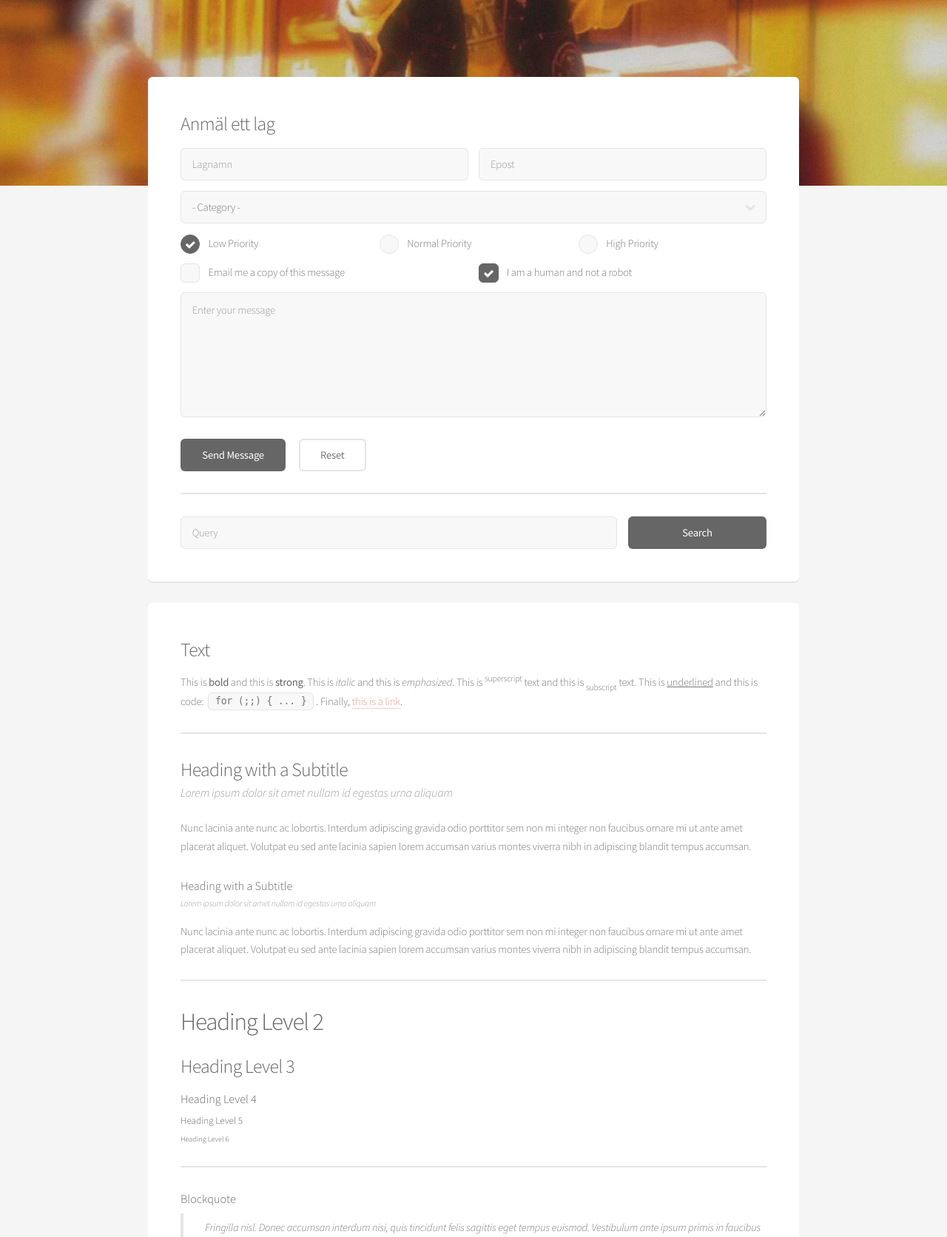
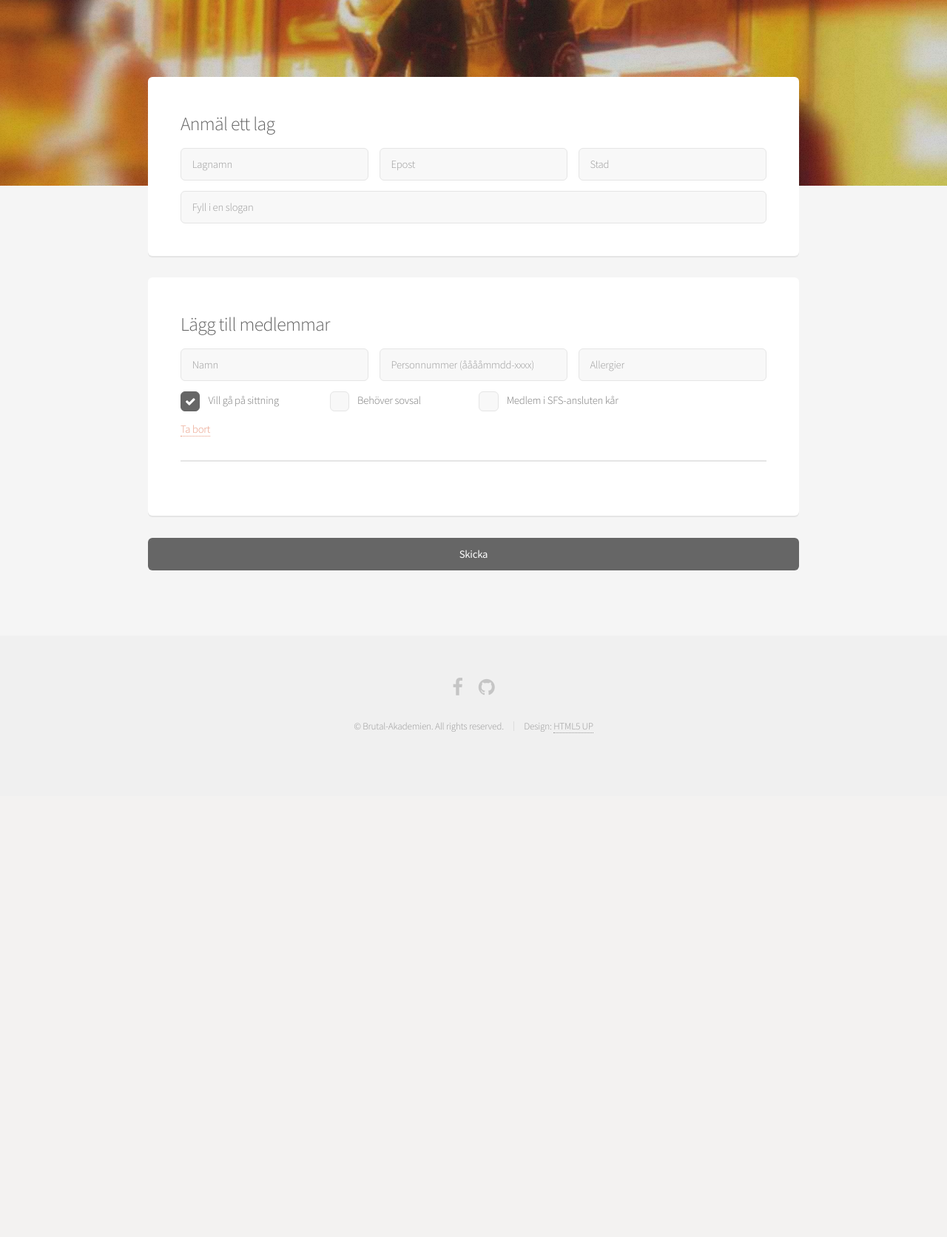
Before and after one commit to cederstrom/baweb, a Flask app: template app/templates/flumride/submit.html in a window 1280 px wide. Shown: the part 261-1933 px from the top of the page at 74% size. After the commit the page ends 1252 px from the top, so only its background shows below. Run offline with Flask 2, Linux system fonts and the light colour scheme; the template is opened without the code that fills it: values that come from a table or form of the project are taken from there, others are empty.

Commit message:
Created HTML for submit team form. Migrated DB

```diff
--- /dev/null
+++ b/app/forms.py
@@ -0,0 +1,35 @@
+from flask.ext.wtf import Form
+from wtforms import (BooleanField, FieldList, FormField, SelectField,
+                     StringField, SubmitField)
+from wtforms.validators import DataRequired
+from .models import TeamMember
+
+
+class ModelFieldList(FieldList):
+    def __init__(self, *args, **kwargs):
+        self.model = kwargs.pop("model", None)
+        super(ModelFieldList, self).__init__(*args, **kwargs)
+        if not self.model:
+            raise ValueError("ModelFieldList requires model to be set")
+
+
+class MemberForm(Form):
+    name_of_member = StringField('name_of_member', validators=[DataRequired()])
+    person_number = StringField('person_number', validators=[DataRequired()])
+    allergies = StringField('allergies', validators=[DataRequired()])
+    need_bed = BooleanField('need_bed', default=False)
+    sfs = BooleanField('sfs', default=False)
+    sittning = BooleanField('sittning', default=True)
+    ticket_type = SelectField(
+        u'ticket_type',
+        choices=[('flumpass', 'Flumpass - Standard'),
+                 ('sparrtpass', 'Spårrtpass - Endast spårrterna, ej kårkvällar sittning osv.')])
+
+
+class TeamForm(Form):
+    name = StringField('name', validators=[DataRequired()])
+    email = StringField('email', validators=[DataRequired()])
+    slogan = StringField('slogan', validators=[DataRequired()])
+    city = StringField('city', validators=[DataRequired()])
+    members  = FieldList(FormField(MemberForm), min_entries=1, max_entries=10)
+    submit = SubmitField('Skicka')
--- a/app/templates/flumride/submit.html
+++ b/app/templates/flumride/submit.html
@@ -1,21 +1,109 @@
 {% extends "base.html" %}
 {% block content %}
+
+<script>
+$(function() {
+    $("div[data-toggle=fieldset]").each(function() {
+        var $this = $(this);
+
+        $this.find("a[data-toggle=fieldset-add-row]").click(function() {
+            var target = $($(this).data("target"));
+            console.log(target);
+            var oldrow = target.find("div[data-toggle=fieldset-entry]:last");
+            var row = oldrow.clone(true, true);
+            console.log(row.find(":input")[0]);
+            var elem_id = row.find(":input")[0].id;
+            var elem_num = parseInt(elem_id.replace(/.*-(\d{1,4})-.*/m, '$1')) + 1;
+            row.attr('data-id', elem_num);
+            row.find(":input").each(function() {
+                console.log(this);
+                var id = $(this).attr('id').replace('-' + (elem_num - 1) + '-', '-' + (elem_num) + '-');
+                $(this).attr('name', id).attr('id', id).val('').removeAttr("checked");
+            });
+            oldrow.after(row);
+
+            oldrow.find("div[data-remover]").hide();
+
+            return false;
+        });
+
+        $this.find("a[data-toggle=fieldset-remove-row]").click(function() {
+            if($this.find("div[data-toggle=fieldset-entry]").length > 1) {
+                var thisRow = $(this).closest("div[data-toggle=fieldset-entry]");
+                thisRow.remove();
+
+                var target = $($(this).data("target"));
+                var lastrow = target.find("div[data-toggle=fieldset-entry]:last");
+                lastrow.find("div[data-remover]").show();
+            }
+            return false;
+        });
+    });
+});
+</script>
+
 <div class="row">
 	<div class="12u">
+		<form method="post" action="/flumride/submit" name="submit_team">
+  			{{ form.hidden_tag() }}
 
-		<!-- Form -->
 			<section class="box">
 				<h3>Anmäl ett lag</h3>
-				<form method="post" action="/flumride/submit">
 				<div class="row uniform 50%">
-						<div class="6u 12u(mobilep)">
-							<input type="text" name="team_name" id="team_name" value="" placeholder="Lagnamn" />
+					<div class="4u 12u(mobilep)">
+						{{ form.name(placeholder="Lagnamn") }}
 					</div>
-						<div class="6u 12u(mobilep)">
-							<input type="email" name="email" id="email" value="" placeholder="Epost" />
+					<div class="4u 12u(mobilep)">
+						{{ form.email(placeholder="Epost") }}
+					</div>
+					<div class="4u 12u(mobilep)">
+						{{ form.city(placeholder="Stad") }}
 					</div>
 				</div>
 				<div class="row uniform 50%">
+					<div class="12u">
+						{{ form.slogan(placeholder="Fyll i en slogan") }}
+					</div>
+				</div>
+			</section>
+
+			<section class="box">
+				<div data-toggle="fieldset" id="members-fieldset">
+					<h3>Lägg till medlemmar</h3>
+
+					{% for m in form.members %}
+						<div data-toggle="fieldset-entry">
+							<div class="row uniform 50%">
+								<div class="4u 12u(mobilep)">
+									{{ m.name_of_member(placeholder="Namn") }}
+								</div>
+								<div class="4u 12u(mobilep)">
+									{{ m.person_number(placeholder="Personnummer (ååååmmdd-xxxx)") }}
+								</div>
+								<div class="4u 12u(mobilep)">
+									{{ m.allergies(placeholder="Allergier") }}
+								</div>
+							</div>
+							<div class="row uniform 50%">
+								<div class="3u 12u(mobilep)">
+									{{ m.sittning }}
+									<label for="members-{{ loop.index0 }}-sittning">Vill gå på sittning</label>
+								</div>
+								<div class="3u 12u(mobilep)">
+									{{ m.need_bed }}
+									<label for="members-{{ loop.index0 }}-need_bed">Behöver sovsal</label>
+								</div>
+								<div class="4u 12u(mobilep)">
+									{{ m.sfs }}
+									<label for="members-{{ loop.index0 }}-sfs">Medlem i SFS-ansluten kår</label>
+								</div>
+							</div>
+							<div class="row uniform 50%" data-remover="members-{{ loop.index0 }}">
+								<div class="12u">
+									<a href="" data-toggle="fieldset-remove-row" id="members-{{ loop.index0 }}-remove" data-target="#members-fieldset">Ta bort</a>
+								</div>
+							</div>
+							<!--div class="row uniform 50%">
 								<div class="12u">
 									<div class="select-wrapper">
 										<select name="category" id="category">
@@ -27,7 +115,20 @@
 										</select>
 									</div>
 								</div>
+							</div-->
+							<hr />
 						</div>
+					{% endfor %}
+
+					{% if loop.last %}
+						<a data-toggle="fieldset-add-row" data-target="#members-fieldset" class="button special small">Lägg till medlem</a>
+					{% endif %}
+				</div>
+			</section>
+
+			{{ form.submit(class="fit") }}
+
+			<!--section class="box">
 				<div class="row uniform 50%">
 					<div class="4u 12u(narrower)">
 						<input type="radio" id="priority-low" name="priority" checked>
@@ -65,7 +166,6 @@
 						</ul>
 					</div>
 				</div>
-				</form>
 
 				<hr />
 
@@ -79,14 +179,13 @@
 						</div>
 					</div>
 				</form>
-			</section>
-
+			</section-->
+		</form>
 	</div>
 </div>
-<div class="row">
+<!--div class="row">
 	<div class="12u">
 
-		<!-- Text -->
 			<section class="box">
 				<h3>Text</h3>
 				<p>This is <b>bold</b> and this is <strong>strong</strong>. This is <i>italic</i> and this is <em>emphasized</em>.
@@ -137,7 +236,6 @@ print 'It took ' + i + ' iterations to sort the deck.';
 <div class="row">
 	<div class="12u">
 
-		<!-- Lists -->
 			<section class="box">
 				<h3>Lists</h3>
 				<div class="row">
@@ -231,7 +329,6 @@ print 'It took ' + i + ' iterations to sort the deck.';
 <div class="row">
 	<div class="12u">
 
-		<!-- Table -->
 			<section class="box">
 				<h3>Table</h3>
 
@@ -333,7 +430,6 @@ print 'It took ' + i + ' iterations to sort the deck.';
 <div class="row">
 	<div class="12u">
 
-		<!-- Buttons -->
 			<section class="box">
 				<h3>Buttons</h3>
 				<ul class="actions">
@@ -369,5 +465,5 @@ print 'It took ' + i + ' iterations to sort the deck.';
 			</section>
 
 	</div>
-</div>
+</div-->
 {% endblock %}
--- a/app/views.py
+++ b/app/views.py
@@ -1,5 +1,6 @@
 from flask import render_template
 from app import app
+from .forms import TeamForm
 
 
 @app.route('/')
@@ -16,7 +17,10 @@ def flumride_info():
 
 @app.route('/flumride/submit')
 def flumride_submit():
-    return render_template("flumride/submit.html")
+    form = TeamForm()
+    # form.members.min_entries = 1
+    # form.members.max_entries = 10
+    return render_template("flumride/submit.html", form=form)
 
 
 @app.route('/flumride/teams')
```
Also changed, not shown: app/models.py (+4 -3 lines), db_repository/versions/003_migration.py (added, +48 -0 lines). Lines whose indentation alone changed are shown as unchanged.
